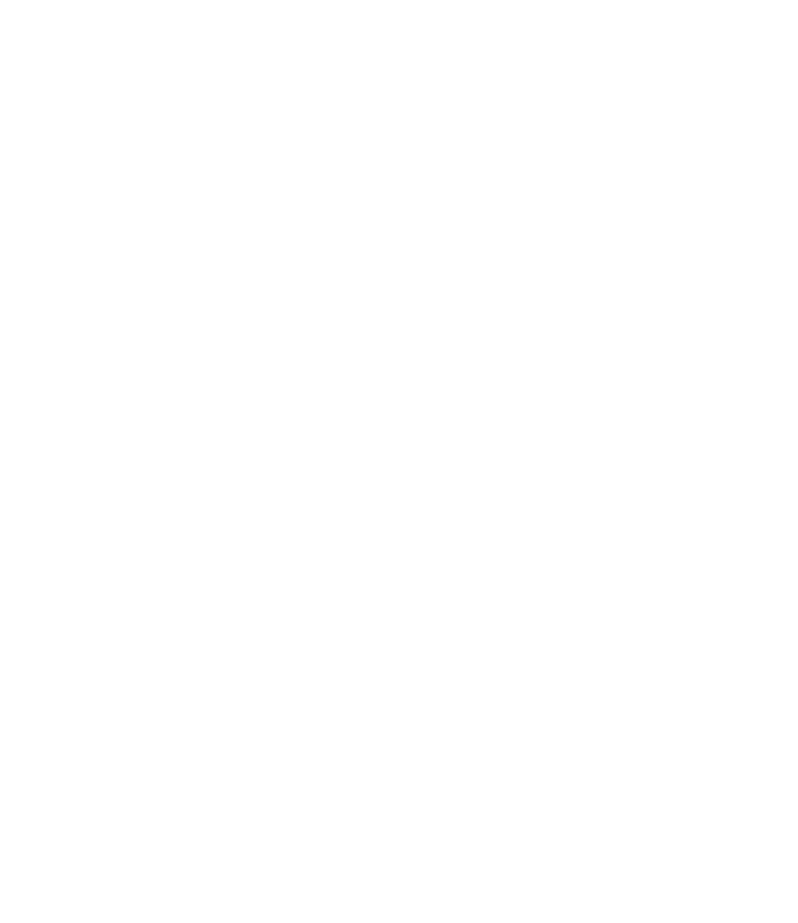
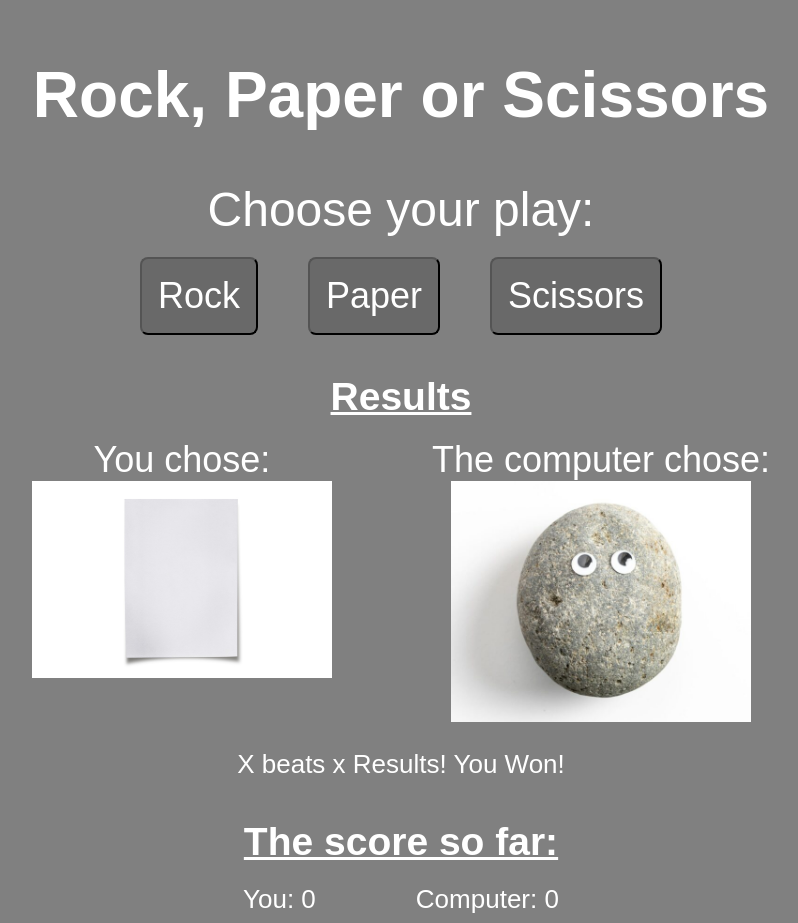
Before and after one commit to Decru/odin-rock-paper-scissors, a plain HTML site: page index.html in a window 1280 px wide. Shown: the whole page, without its empty margins (239-1037 px from the left). Before the commit the page ends 800 px from the top, so only its background shows below. Drawn offline with Linux system fonts and the light colour scheme.

Commit message:
Add basic html and css structure.

```diff
--- a/index.html
+++ b/index.html
@@ -3,8 +3,45 @@
     <head>
         <meta charset="UTF-8">
         <title>Rock Paper Scissors</title>
-        <script src="rps.js"></script>
+        <script src="rps.js" defer></script>
+        <link rel="stylesheet" href="rps.css">
     </head>
     <body>
+    <div class="board">
+        <h1>Rock, Paper or Scissors</h1>
+        <p>Choose your play:</p>
+        <div class="buttons_holder">
+            <button>Rock</button>
+            <button>Paper</button>
+            <button>Scissors</button>
+        </div>
+        <div class="scoreboard">
+            <div class="top-panel">
+                <h2>Results</h2>
+            </div>
+            <div class="display-panel">
+                <div class="player-side">
+                    <p>You chose:</p>
+                    <img src="images/paper.png" alt="player choice">
+                </div>
+                <div class="computer-side">
+                    <p>The computer chose:</p>
+                    <img src="images/rock.jpg" alt="computer choice">
+                </div>
+            </div>
+            <div class="bottom-panel">X beats x Results! You Won!</div>
+            <div class="score-panel">
+                <h2>The score so far: </h2>
+                <div class="numeric-score-panel">
+                    <div class="player-score">
+                        You: 0
+                    </div>
+                    <div class="computer-score">
+                        Computer: 0
+                    </div>
+                </div>
+            </div>
+        </div>
+    </div>
     </body>
 </html>
--- /dev/null
+++ b/rps.css
@@ -0,0 +1,72 @@
+body {
+    background: gray;
+    color: white;
+    font-family: "Agency FB", sans-serif;
+    box-sizing: border-box;
+    font-size: 24px;
+}
+.board {
+    display: flex;
+    flex-direction: column;
+    align-items: center;
+}
+h1 {
+    font-size: 64px;
+    margin: 50px;
+}
+p {
+    font-size: 48px;
+    margin: 0;
+}
+.scoreboard {
+    display: flex;
+    flex-direction: column;
+}
+button {
+    color: white;
+    font-size: 36px;
+    font-weight: normal;
+    background: dimgray;
+    border-radius: 8px;
+    padding: 16px;
+    transition-duration: 0.4s;
+}
+button:hover {
+    background-color: black;
+}
+.buttons_holder {
+    display: flex;
+    gap: 50px;
+    margin: 20px 0;
+}
+.scoreboard {
+    display: flex;
+    font-size: 26px;
+    text-align: center;
+}
+.display-panel {
+    display: flex;
+    gap: 100px;
+}
+.display-panel p {
+    font-size: 36px;
+    text-align: center;
+}
+img {
+    height: auto;
+    width: 300px;
+}
+h2 {
+    text-align: center;
+    text-decoration: underline;
+    text-underline: white;
+    margin: 20px 0;
+}
+.bottom-panel {
+    margin: 20px 0;
+}
+.numeric-score-panel {
+    display: flex;
+    justify-content: center;
+    gap: 100px;
+}
```
Also changed, not shown: images/paper.png (added), images/rock.jpg (added), images/scissors.jpg (added).
